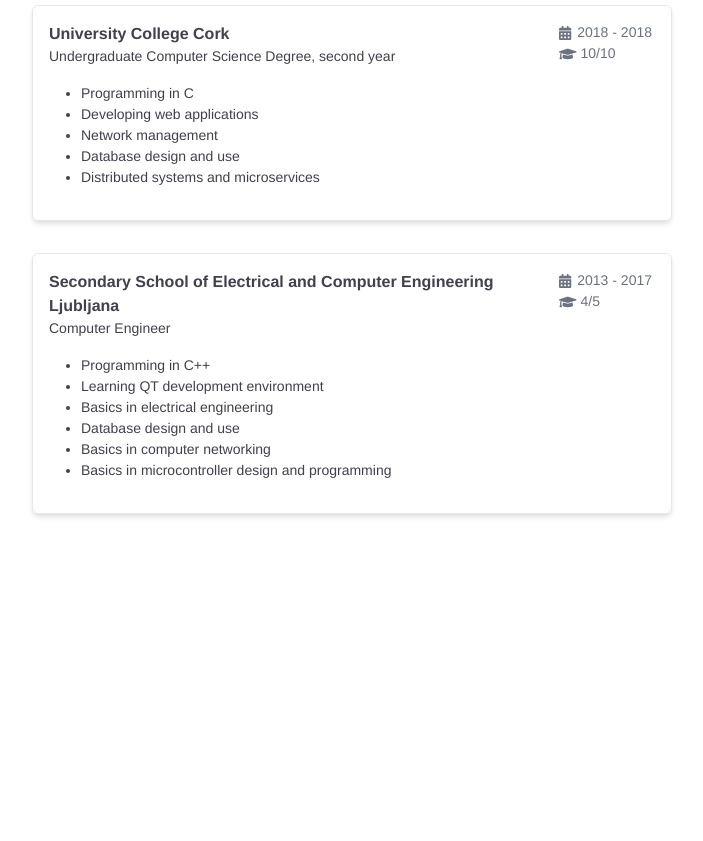
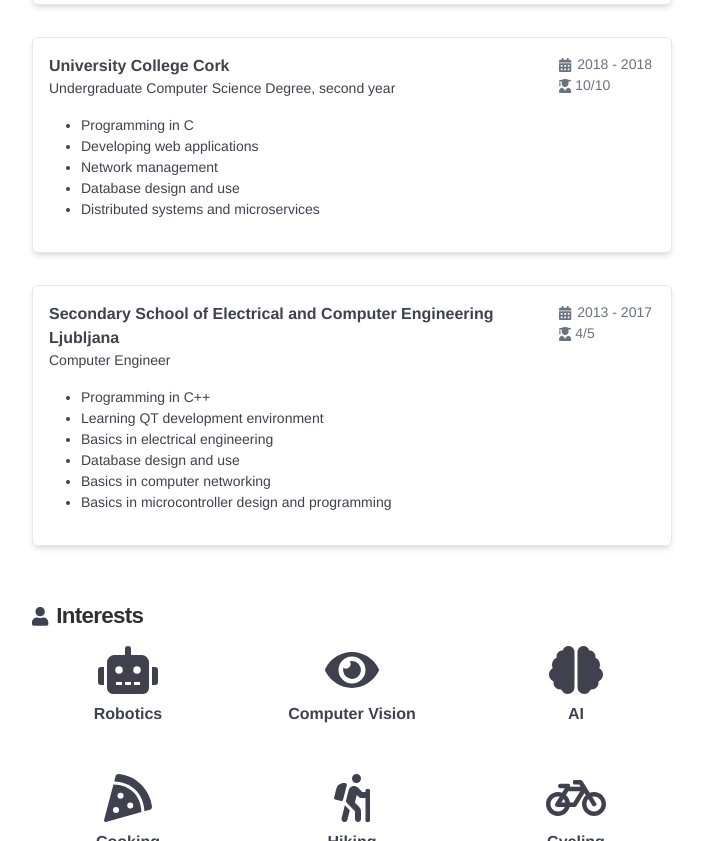
Before and after one commit to dbecaj/dbecaj.github.io, a Gatsby site: page / in a window 1280 px wide. Shown: the part 1959-2800 px from the top of the page, without its empty margins (288-991 px from the left). Before the commit the page ends 2521 px from the top, so only its background shows below. Built offline with nearby package versions, Linux system fonts and the light colour scheme; Gatsby itself is replaced by a stand-in of ours.

Commit message:
Added interests; Ready to publish

```diff
--- a/content/site-data.json
+++ b/content/site-data.json
@@ -129,5 +129,32 @@
       "gradeTotal": "5",
       "competencies": ["Programming in C++", "Learning QT development environment", "Basics in electrical engineering", "Database design and use", "Basics in computer networking", "Basics in microcontroller design and programming"]
     }
+  ],
+
+  "interests": [
+    {
+      "icon": "robot",
+      "text": "Robotics"
+    },
+    {
+      "icon": "eye",
+      "text": "Computer Vision"
+    },
+    {
+      "icon": "brain",
+      "text": "AI"
+    },
+    {
+      "icon": "pizza-slice",
+      "text": "Cooking"
+    },
+    {
+      "icon": "hiking",
+      "text": "Hiking"
+    },
+    {
+      "icon": "bicycle",
+      "text": "Cycling"
+    }
   ]
 }
--- a/src/components/edu-desc.js
+++ b/src/components/edu-desc.js
@@ -5,7 +5,7 @@
 function Marks(props) {
   return (
     <div class="flex items-center">
-      <FontAwesomeIcon icon="graduation-cap" />
+      <FontAwesomeIcon icon="user-graduate" />
       <p class="ml-1">{props.gradeAvg}/{props.gradeTotal}</p>
     </div>
   );
--- /dev/null
+++ b/src/components/interest-item.js
@@ -0,0 +1,11 @@
+import { FontAwesomeIcon } from "@fortawesome/react-fontawesome"
+import React from "react"
+
+export function InterestItem(props) {
+  return (
+    <div class={`flex flex-col items-center text-base ${props.class}`}>
+      <FontAwesomeIcon icon={props.icon} size="3x" />
+      <h3 class="font-bold mt-2">{props.text}</h3>
+    </div>
+  )
+}
--- a/src/components/section-heading.js
+++ b/src/components/section-heading.js
@@ -3,7 +3,7 @@
 
 export function SectionHeading(props) {
   return (
-    <div class={`flex items-center mt-8 mb-6 ${props.class}`}>
+    <div class={`flex items-center mt-14 mb-4 ${props.class}`}>
       <FontAwesomeIcon icon={props.icon} size="lg" />
       <h3 class="sectionHeading ml-2">{props.title}</h3>
     </div>
--- a/src/pages/index.js
+++ b/src/pages/index.js
@@ -8,6 +8,7 @@
 import { Header } from "../components/header";
 
 import SiteData from "../../content/site-data.json"
+import { InterestItem } from "../components/interest-item";
 
 export default function Home({ data }) {
 
@@ -68,6 +69,18 @@
             />
           )
         })}
+
+        <SectionHeading title="Interests" icon="user" />
+        <div class="grid grid-cols-2 sm:grid-cols-3 gap-x-8 gap-y-12 justify-items-center">
+          {SiteData.interests.map(interest => {
+            return (
+              <InterestItem
+                icon={interest.icon}
+                text={interest.text}
+              />
+            )
+          })}
+        </div>
       </Layout>
     </div>
   )
```
